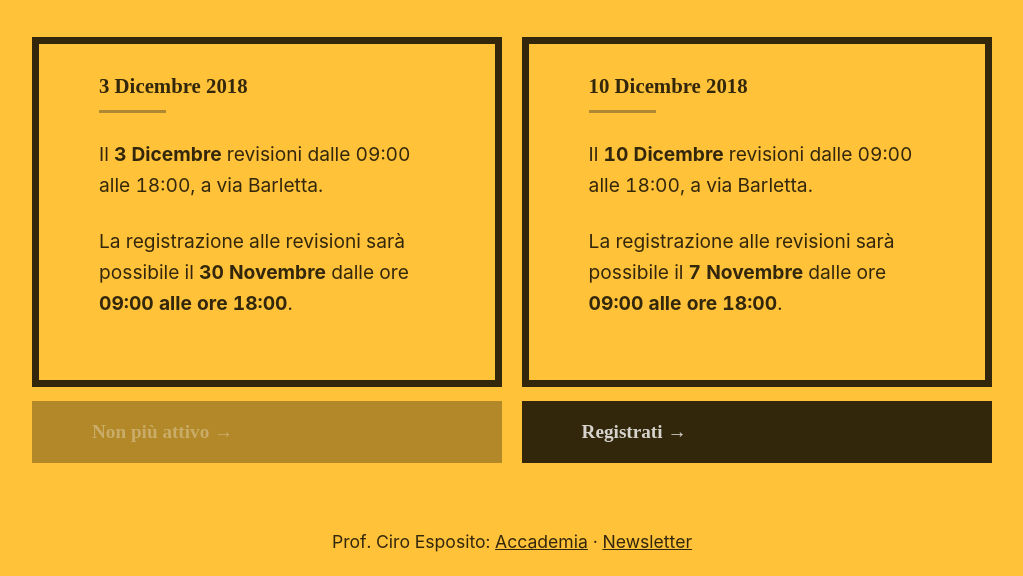
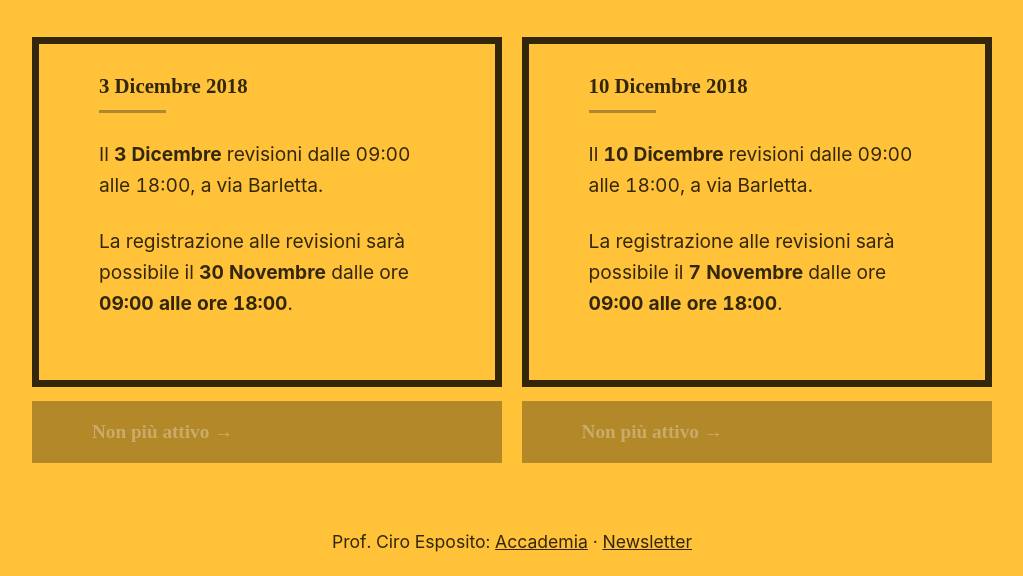
Before and after one commit to cirox/Revisioni, a plain HTML site: page index.html in a window 1280 px wide. Shown: the part 224-800 px from the top of the page, without its empty margins (128-1151 px from the left). Drawn offline with Linux system fonts and the light colour scheme; a web font is replaced by a local one.

Commit message:
Fine prenotazioni revisioni 10 Dicembre

```diff
--- a/index.html
+++ b/index.html
@@ -31,7 +31,7 @@
 					<p>Il <strong>10 Dicembre</strong> revisioni dalle 09:00 alle 18:00, a via Barletta.</p>
 					<p>La registrazione alle revisioni sarà possibile il <strong>7 Novembre</strong> dalle ore <strong>09:00 alle ore 18:00</strong>.</p><br>
 			    </div>
-			    <a href="https://cirox.typeform.com/to/g2gzha">Registrati →</a>
+			    <a href="#" class="disable">Non più attivo →</a>
 			  </div>
 			</div>
 		</section>
```
